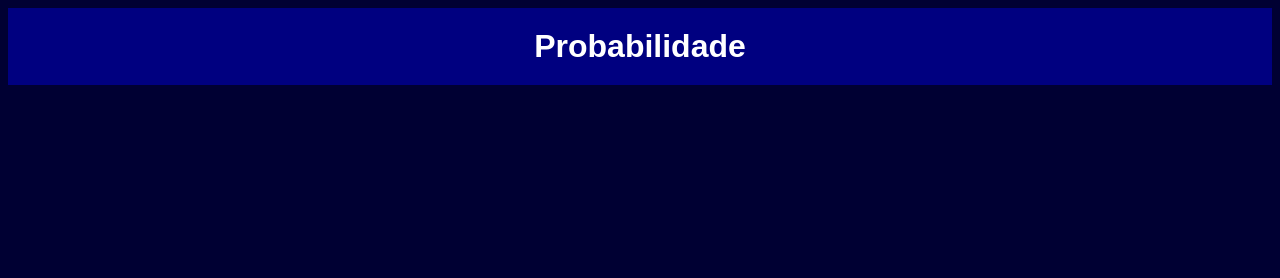
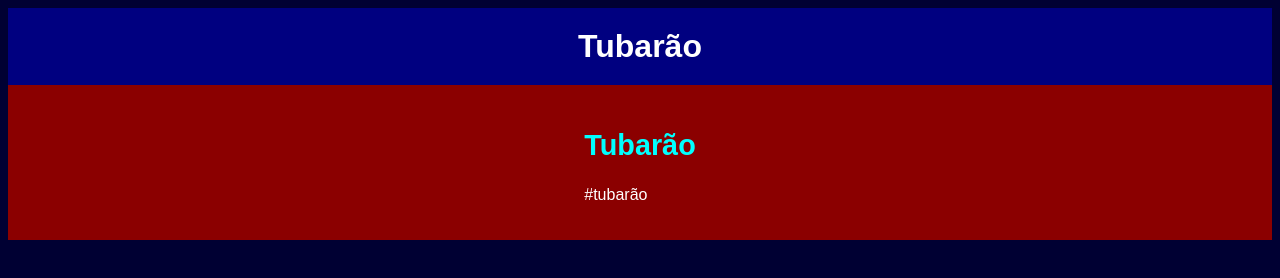
Before and after one commit to wegermann/rec-2, a plain HTML site: page index.html in a window 1280 px wide. Drawn offline with Linux system fonts and the light colour scheme.

Commit message:
Update index.html

```diff
--- a/index.html
+++ b/index.html
@@ -45,8 +45,14 @@
   </head>
   <body>
     <header>
-      Probabilidade
+      Tubarão
     </header>
+
+    <section class="banner">
+      <div>
+        <h2>Tubarão</h2>
+        <p>#tubarão</p>
+      </div>
 
 
 
```
